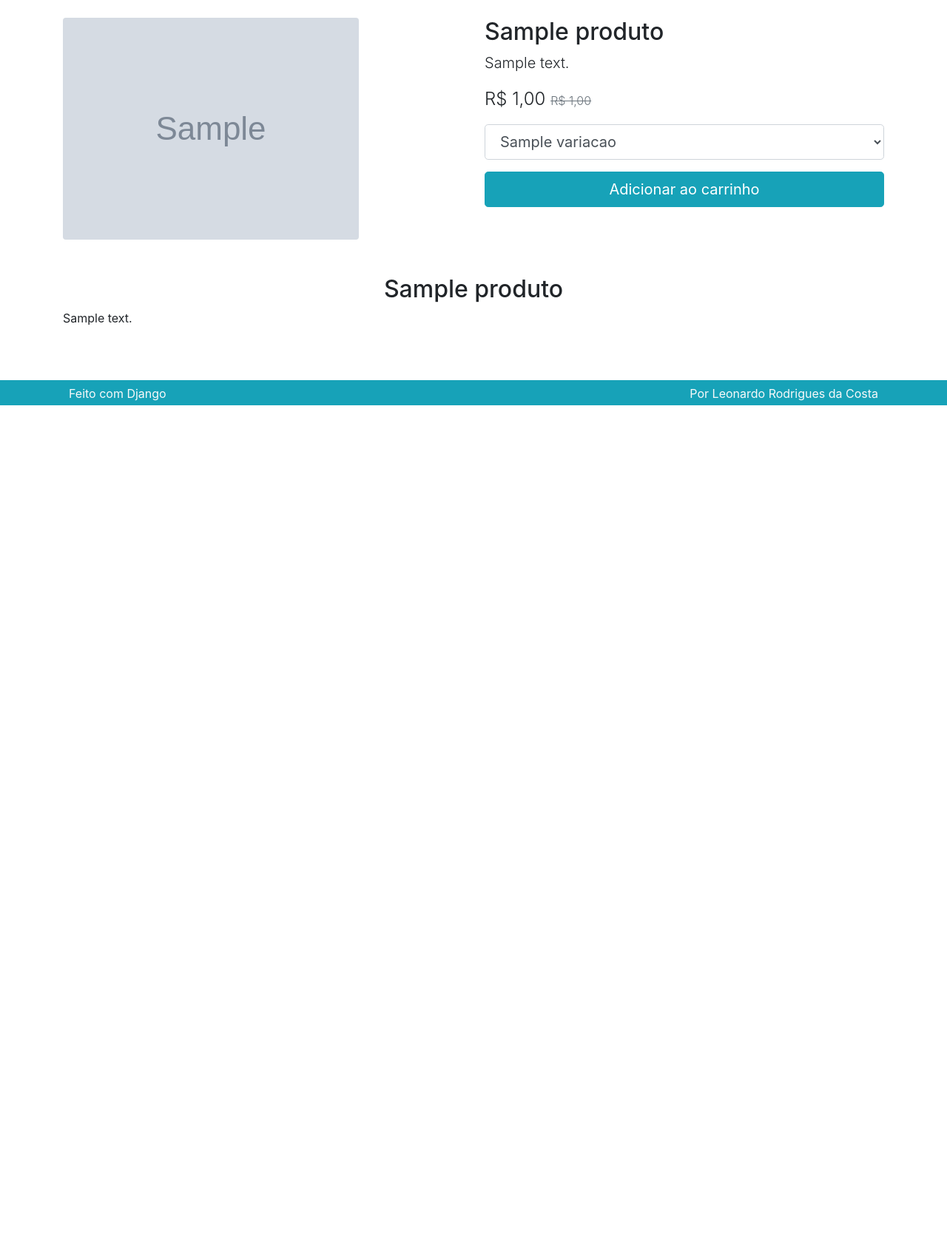
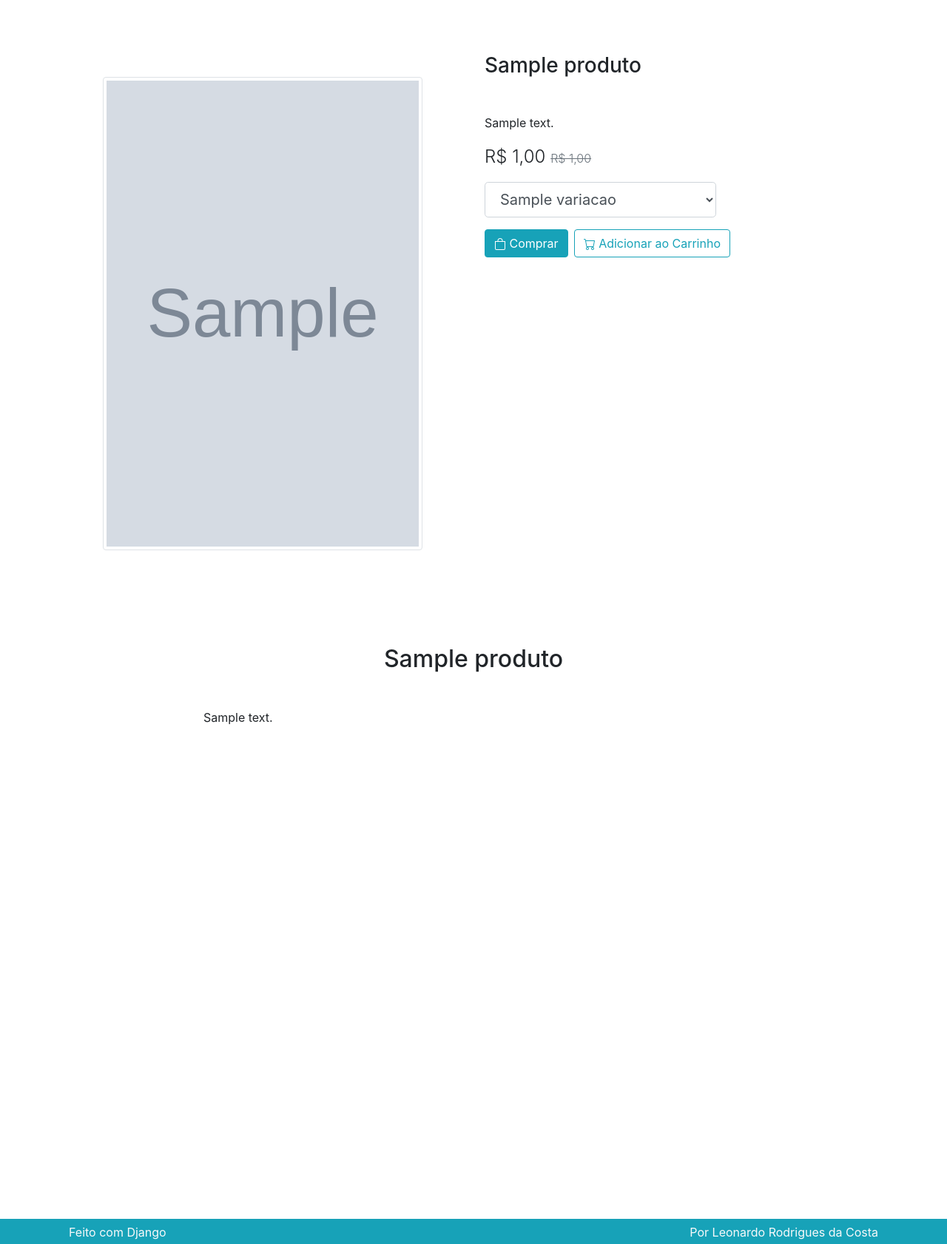
Before and after one commit to leonhardc/ecomerce-django, a Django app: a page that uses produto/templates/produto/detalhe.html in a window 1280 px wide. Shown: the part 56-1738 px from the top of the page at 74% size. Before the commit the page ends 604 px from the top, so only its background shows below. Run offline with Django 4.2, Linux system fonts and the light colour scheme; tables that the repository leaves empty hold one stand-in row (values such as "Sample post"); grey boxes marked "Sample" are stand-in pictures; some libraries are stand-ins or nearby versions.

Commit message:
Modificado template de detalhe de produtos

```diff
--- a/produto/templates/produto/detalhe.html
+++ b/produto/templates/produto/detalhe.html
@@ -4,19 +4,23 @@
 {% block content %}
 
 <div class="row">
-    <div class="col-lg">
-        <div class="row no-gutters">
-            <div class="col-lg-12">
-                {% if produto.imagem %}
-                    <img class="img-fluid rounded rounded-sm" src="{{ produto.imagem.url }}">
-                {% endif %}
-            </div>
-        </div>
+    <div class="col d-flex justify-content-center align-items-center" style="height: 100vh">
+        <!-- Imagem do Produto -->
+        {% if produto.imagem %}
+        <img src="{{ produto.imagem.url }}"
+        class="img-fluid img-thumbnail" style="width: 80%; height: 80%;" alt="...">
+        {% endif %}
     </div>
     <div class="col-lg">
-        <div class="mt-4 mt-lg-0">
-            <h1 class="h2">{{ produto.nome }}</h1>
-            <p class="lead">{{ produto.descricao_curta }}</p>
+        <div class="mt-5 mt-lg-0">
+            <h3 class="mb-5 mt-5">{{ produto.nome }}</h3>
+
+            <div class="content mb-3">
+                <p class="text-justify">
+                    {{ produto.descricao_curta }}
+                </p>
+            </div>
+
             <p class="lead">
                 {% if produto.preco_marketing_promocional %}
                     <span class="lead product-price" id="variation-preco">
@@ -35,12 +39,12 @@
 
             <form action="{% url 'produto:adicionaraocarrinho' %}" id="form-add-to-cart">
                 <div class="form-group">
-                    <select class="form-control form-control-lg" id="select-variacoes" name="vid">
+                    <select class="form-control form-control-lg" style="width:58%" id="select-variacoes" name="vid">
                         {% for variacao in produto.variacao_set.all %}
                             {% if variacao.preco_promocional %}
                                 <option data-preco="{{ variacao.preco|formata_preco }}"
                                         data-preco-promocional="{{ variacao.preco_promocional|formata_preco }}"
-                                        value="{{ variacao.id}}">
+                                        value="{{ variacao.id}}" style="padding: 10px;">
                                 {% if variacao.nome %}
                                     {{ variacao.nome }}
                                 {% else  %}
@@ -49,7 +53,8 @@
                                 </option>
                             {% else %}
                                 <option data-preco="{{ variacao.preco|formata_preco }}"
-                                        value="{{ variacao.id}}">
+                                        value="{{ variacao.id}}"
+                                        style="padding: 10px;">
                                 {% if variacao.nome %}
                                     {{ variacao.nome }}
                                 {% else  %}
@@ -61,12 +66,19 @@
                     </select>
                 </div>
 
-                <div class="text-left">
-                    <button class="btn btn-primary btn-lg btn-block" type="submit">
-                        <i aria-hidden="true" class="fa fa-shopping-cart"></i>
-                        Adicionar ao carrinho
-                    </button>
-                </div>
+            <!-- Botões de Comprar ou Adicionar ao Carrinho -->
+            <div class="content d-flex justify-content-start mb-5" style="width: 100%;">
+                <button class="btn btn-primary" type="button">
+                    <svg xmlns="http://www.w3.org/2000/svg" width="16" height="16" fill="currentColor" class="bi bi-bag" viewBox="0 0 16 16">
+                        <path d="M8 1a2.5 2.5 0 0 1 2.5 2.5V4h-5v-.5A2.5 2.5 0 0 1 8 1zm3.5 3v-.5a3.5 3.5 0 1 0-7 0V4H1v10a2 2 0 0 0 2 2h10a2 2 0 0 0 2-2V4h-3.5zM2 5h12v9a1 1 0 0 1-1 1H3a1 1 0 0 1-1-1V5z"/>
+                    </svg>
+                    Comprar</button>
+                <button class="btn btn-outline-primary ml-2" type="submit">
+                    <svg xmlns="http://www.w3.org/2000/svg" width="16" height="16" fill="currentColor" class="bi bi-cart" viewBox="0 0 16 16">
+                        <path d="M0 1.5A.5.5 0 0 1 .5 1H2a.5.5 0 0 1 .485.379L2.89 3H14.5a.5.5 0 0 1 .491.592l-1.5 8A.5.5 0 0 1 13 12H4a.5.5 0 0 1-.491-.408L2.01 3.607 1.61 2H.5a.5.5 0 0 1-.5-.5zM3.102 4l1.313 7h8.17l1.313-7H3.102zM5 12a2 2 0 1 0 0 4 2 2 0 0 0 0-4zm7 0a2 2 0 1 0 0 4 2 2 0 0 0 0-4zm-7 1a1 1 0 1 1 0 2 1 1 0 0 1 0-2zm7 0a1 1 0 1 1 0 2 1 1 0 0 1 0-2z"/>
+                    </svg>
+                    Adicionar ao Carrinho</button>
+            </div>
 
             </form>
 
@@ -75,13 +87,17 @@
     </div>
 </div>
 
-<div class="row">
-    <div class="col-lg-12">
+<div class="row" style="min-height: 100vh;">
+    <div class="col"></div>
+    <div class="col-8">
         <div class="mt-5 mb-5">
-            <h2 class="text-center">{{ produto.nome }}</h2>
-            {{ produto.descricao_longa|linebreaks }}
+            <h2 class="text-center mt-5 mb-5">{{ produto.nome }}</h2>
+            <p class="text-justify">
+                {{ produto.descricao_longa|linebreaks }}
+            </p>
         </div>
     </div>
+    <div class="col"></div>
 </div>
 
 {% endblock %}
```
Also changed, not shown: media/produto_imagens/2022/09/download_1.jpg (added).
